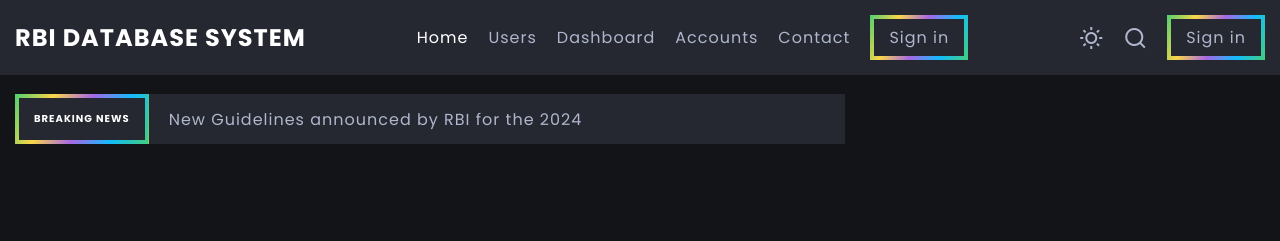
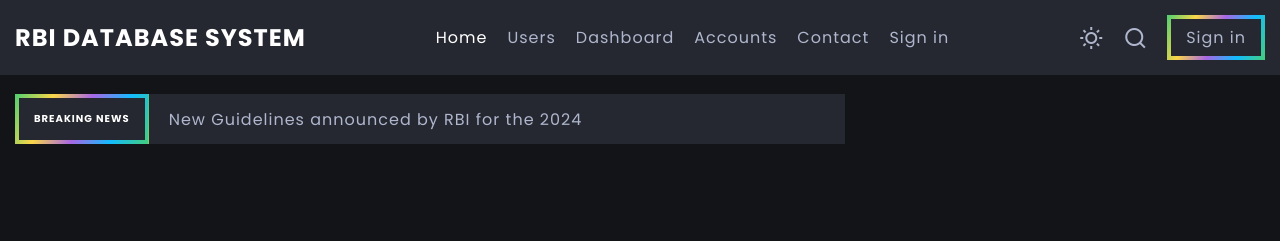
Before and after one commit to Ramachandra-2k96/RBIDatabase, a Django app: page /landing/ in a window 1280 px wide. Shown: the top 241 px of the page. Run offline with Django 4.2, Linux system fonts and the light colour scheme.

Commit message:
Update index.html

```diff
--- a/newbank/templates/index.html
+++ b/newbank/templates/index.html
@@ -42,9 +42,7 @@
                         <a href="#" class="list-link">Contact</a>
                     </li>
                     <li class="list-item">
-                    <a href="{% url 'login'%}" class="btn sign-up-btn fancy-border screen-sm-hidden">
-                        <span>Sign in</span>
-                    </a>
+                        <a href="{% url 'login'%}" class="list-link">Sign in</a>
                     </li>
                 </ul>
             </div>
```
